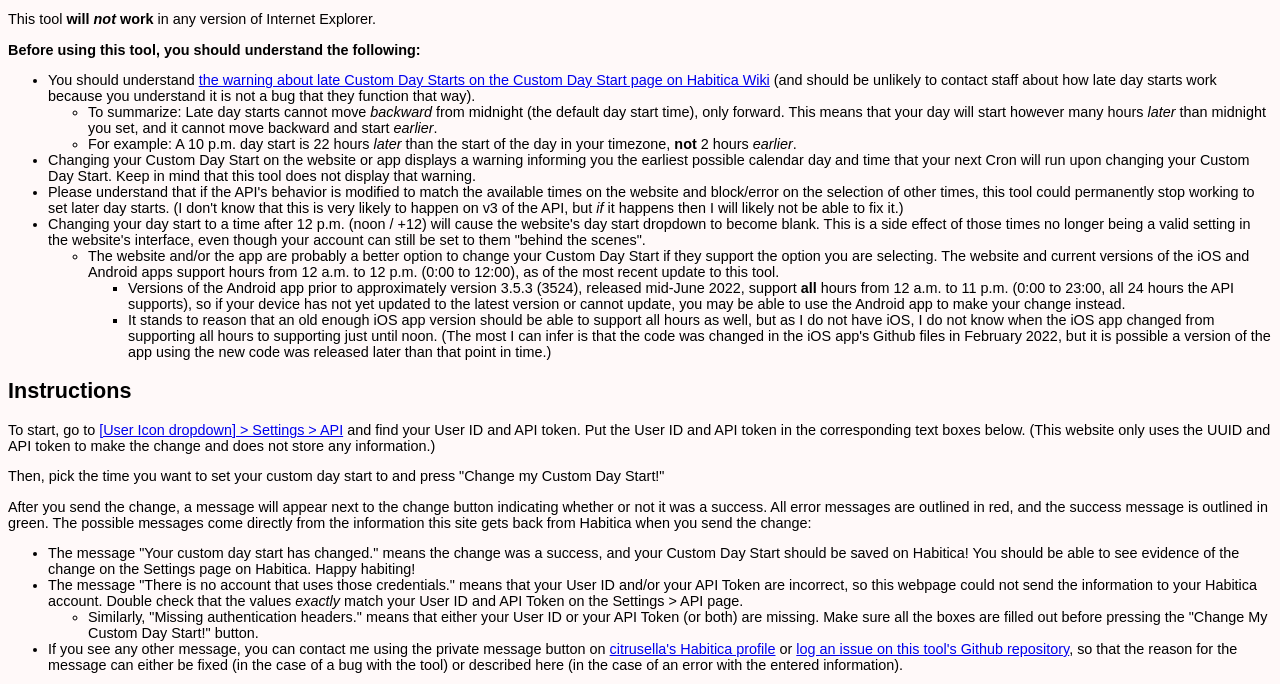
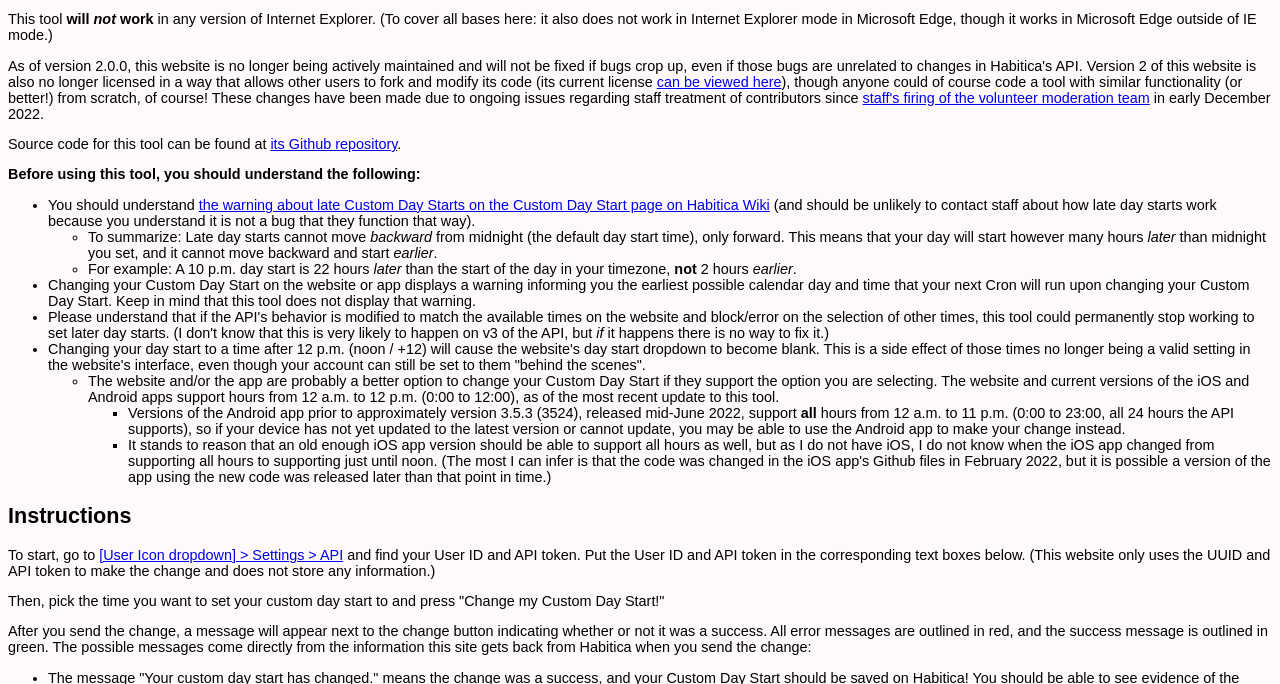
Before and after one commit to citrusella/Any-Day-Start-Setter, a plain HTML site: page index.html in a window 1280 px wide. Shown: the part 113-797 px from the top of the page. Drawn offline with Linux system fonts and the light colour scheme.

Commit message:
Update text/license to reflect current tool status
- Update webpage to indicate it may no longer be updated
- Change license to reflect changes in desired tool use (even if this is largely symbolic
- Change README.md to indicate change in licensure

```diff
--- a/index.html
+++ b/index.html
@@ -8,11 +8,26 @@
 <body>
 <div class="titleLine">
 <h1>Any Day Start Setter for Habitica</h1>
-<span id="bylineAndVer">by citrusella (version 1.0.1)</span>
+<span id="bylineAndVer">by citrusella 💔 (version 2.0.0)</span>
 </div>
 <p>This is a third party tool for <a href="https://habitica.com" target="_blank">Habitica</a> which can change your <a href="https://habitica.fandom.com/wiki/Custom_Day_Start" target="_blank">Custom Day Start</a> (when your Habitica day "rolls over", the earliest time your account can run <a href="https://habitica.fandom.com/wiki/Cron" target="_blank">Cron</a>) to any value supported by the API, even if the client you use does not support selecting that time.
 This tool was developed after seeing concerns in the Tavern from people who needed later Custom Day Start settings after the website removed the ability to select options later than 12 p.m.</p>
-<p>This tool <strong>will <em>not</em> work</strong> in any version of Internet Explorer.</p>
+<p>This tool <strong>will <em>not</em> work</strong> in any version of Internet Explorer.
+(To cover all bases here: it also does not work in Internet Explorer mode in
+Microsoft Edge, though it works in Microsoft Edge outside of IE mode.)</p>
+<p>As of version 2.0.0, this website is no longer being actively maintained and
+will not be fixed if bugs crop up, even if those bugs are unrelated to changes
+in Habitica's API. Version 2 of this website is also no longer licensed in a way
+that allows other users to fork and modify its code (its current license
+<a href="https://github.com/citrusella/Any-Day-Start-Setter/blob/main/LICENSE">
+can be viewed here</a>), though anyone could of
+course code a tool with similar functionality (or better!) from scratch, of
+course! These changes have been made due to ongoing issues regarding staff
+treatment of contributors since <a href="https://www.reddit.com/r/habitica/comments/zdr2la/the_staff_is_taking_moderation_inhouse_and_so_are/">staff's firing of the volunteer moderation team</a>
+in early December 2022.</p>
+<p>Source code for this tool can be found at
+<a href="https://github.com/citrusella/Any-Day-Start-Setter">its Github
+repository</a>.</p>
 <p><strong>Before using this tool, you should understand the following:</strong></p>
 <ul>
 <li>You should understand <a href="https://habitica.fandom.com/wiki/Custom_Day_Start#Examples_and_a_Warning_about_Late_Custom_Day_Start_Times" target="_blank">the warning about late Custom Day Starts on the Custom Day Start page on Habitica Wiki</a> (and
@@ -28,7 +43,7 @@ will run upon changing your Custom Day Start. Keep in mind that this tool does
 not display that warning.</li>
 <li>Please understand that if the API's behavior is modified to match the available times on the website and block/error on the selection of other times,
 this tool could permanently stop working to set later day starts. (I don't know that this is very likely to happen on v3 of the API, but
-	<em>if</em> it happens then I will likely not be able to fix it.)</li>
+	<em>if</em> it happens there is no way to fix it.)</li>
 <li>Changing your day start to a time after 12 p.m. (noon / +12) will cause the website's day start dropdown to become blank. This is a side effect of those times no longer being a valid setting in the website's interface, even though your account can still be set to them "behind the scenes".<ul>
 	<li>The website and/or the app are probably a better option to change your
 	Custom Day Start if they support the option you are selecting. The website
@@ -73,11 +88,6 @@ from the information this site gets back from Habitica when you send the change:
 		button.</li>
 	</ul>
 	</li>
-	<li>If you see any other message, you can contact me using the private message button on
-	<a href="https://habitica.com/profile/2d6ef231-50b4-4a22-90e7-45eb97147a2c" target="_blank">citrusella's Habitica profile</a> or
-	<a href="https://github.com/citrusella/Any-Day-Start-Setter/issues" target="_blank">log an issue on this tool's Github repository</a>, so that the reason for the
-	message can either be fixed (in the case of a bug with the tool) or
-	described here (in the case of an error with the entered information).</li>
 </ul>
 <form id="form" method="post">
 	<div class="field"><label for="uuid" id="uuidLabel" class="subitem">User ID</label><input name="userId" id="uuid" type="text" class="subitem inputBox"></div>
```
Also changed, not shown: 2 other files.
